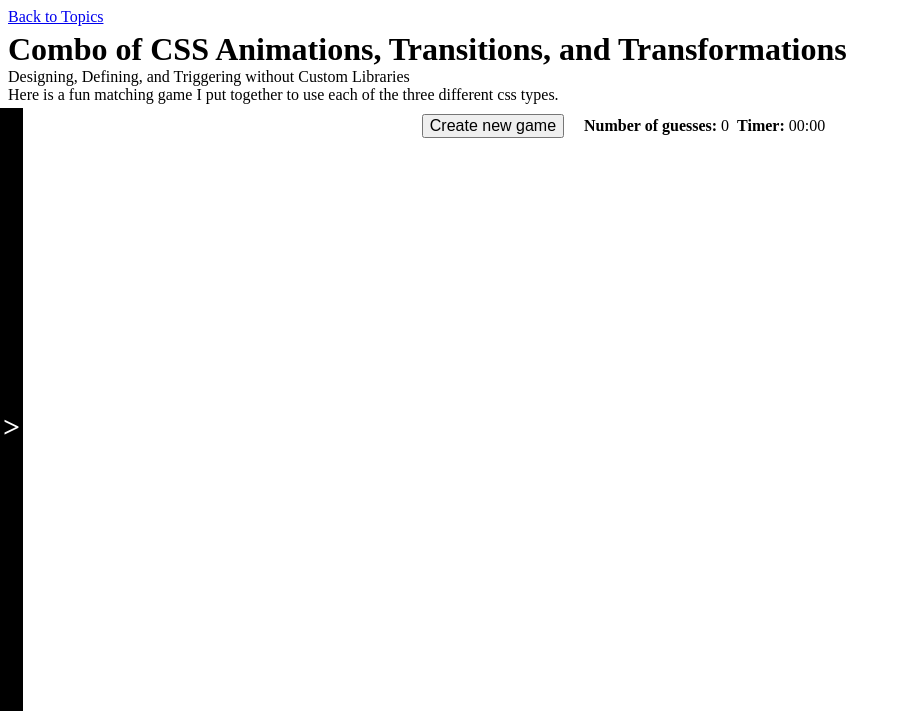
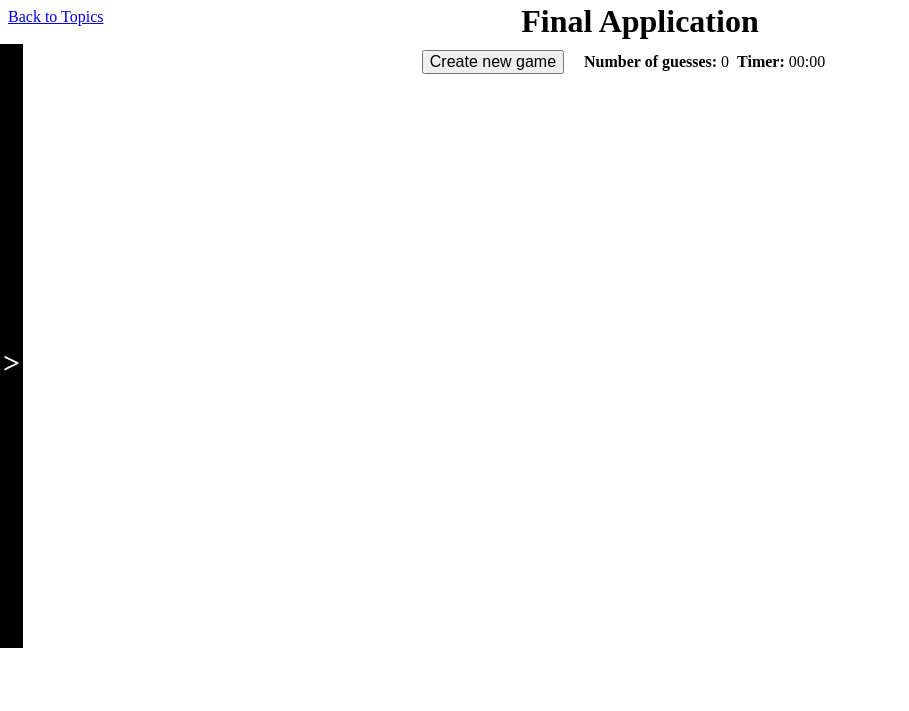
Before and after one commit to Moake-Melissa/cit261, a PHP site: page /cssCombo.html in a window 1280 px wide. Shown: the top 711 px of the page, without its empty margins (0-909 px from the left). Run offline with PHP 8.4, Linux system fonts and the light colour scheme.

Commit message:
final application complete

```diff
--- a/cssCombo.html
+++ b/cssCombo.html
@@ -6,14 +6,12 @@ and open the template in the editor.
 -->
 <html>
     <head>
-        <title>CSS Animations, Transitions, and Transformations</title>
+        <title>Final Application</title>
         <link rel="stylesheet" href="styles.css">
     </head>
     <body>
         <a href="index.php">Back to Topics</a>
-        <h1>Combo of CSS Animations, Transitions, and Transformations</h1><span>Designing, Defining, and Triggering without Custom Libraries
-        </span><br>
-        <div>Here is a fun matching game I put together to use each of the three different css types.</div>
+        <h1 style="text-align:center; margin-top:-23px;">Final Application</h1>
         <div id="successModal">
             <h2>Congrats!</h2>
             <p>You have found all the matches! Here's how you did:</p>
--- a/index.php
+++ b/index.php
@@ -7,6 +7,7 @@
 	<body id="home">
 		<h1>Welcome to my CIT 261 Portfolio!</h1>
                 <p>This is where I will prove what I learn in the class.</p>
+                <div style="right: 30px; top: 30px; position: absolute;"><h1><a href="cssCombo.html">Final Application</a></h1></div>
                 <table>
                     <thead>
                         <tr>
--- a/main.js
+++ b/main.js
@@ -90,13 +90,13 @@ function cardFlip(card){
                 cards[8].classList.add("flippingY");
                 cards[9].classList.add("wiggle");
                 cards[10].classList.add("flippingX");
-                cards[11].classList.add("wiggle");
+                cards[11].classList.add("flippingY");
                 cards[12].classList.add("wiggle");
                 cards[13].classList.add("flippingY");
                 cards[14].classList.add("wiggle");
                 cards[15].classList.add("flippingX");
-                cards[16].classList.add("wiggle");
-                cards[17].classList.add("flippingY");
+                cards[16].classList.add("flippingY");
+                cards[17].classList.add("wiggle");
                 //ending animation end
 
                 time = bestTime.split(":");
--- a/styles.css
+++ b/styles.css
@@ -35,6 +35,7 @@ h1{margin-bottom:0;margin-top: 5px;}
 
 #button-stop{
   display:none;
+  cursor:pointer;
 }
 
 #gamesPlayed{
@@ -133,13 +134,14 @@ div#gamesPlayed table thead tr td{
     transition: all 1s ease;
     padding: 20px;
     border: 3px solid black;
-    top: calc(50% - 200px/2);
+    top: calc(50% - 246px/2);
 }
 
 button#makeGame {
     font-size: 1em;
     display: inline-block;
     margin-right: 20px;
+    cursor:pointer;
 }
 .card {
     width: 150px;
```
